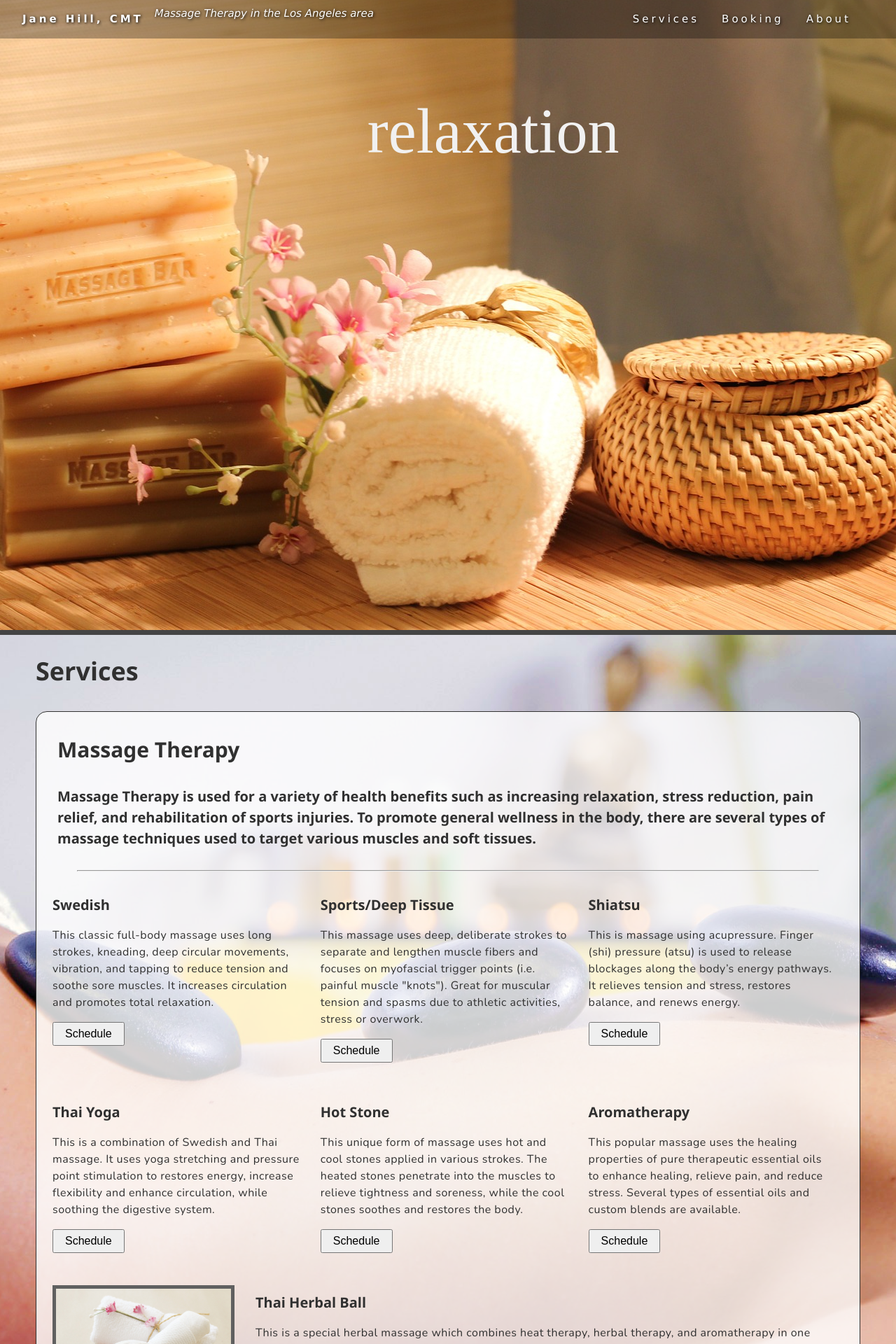
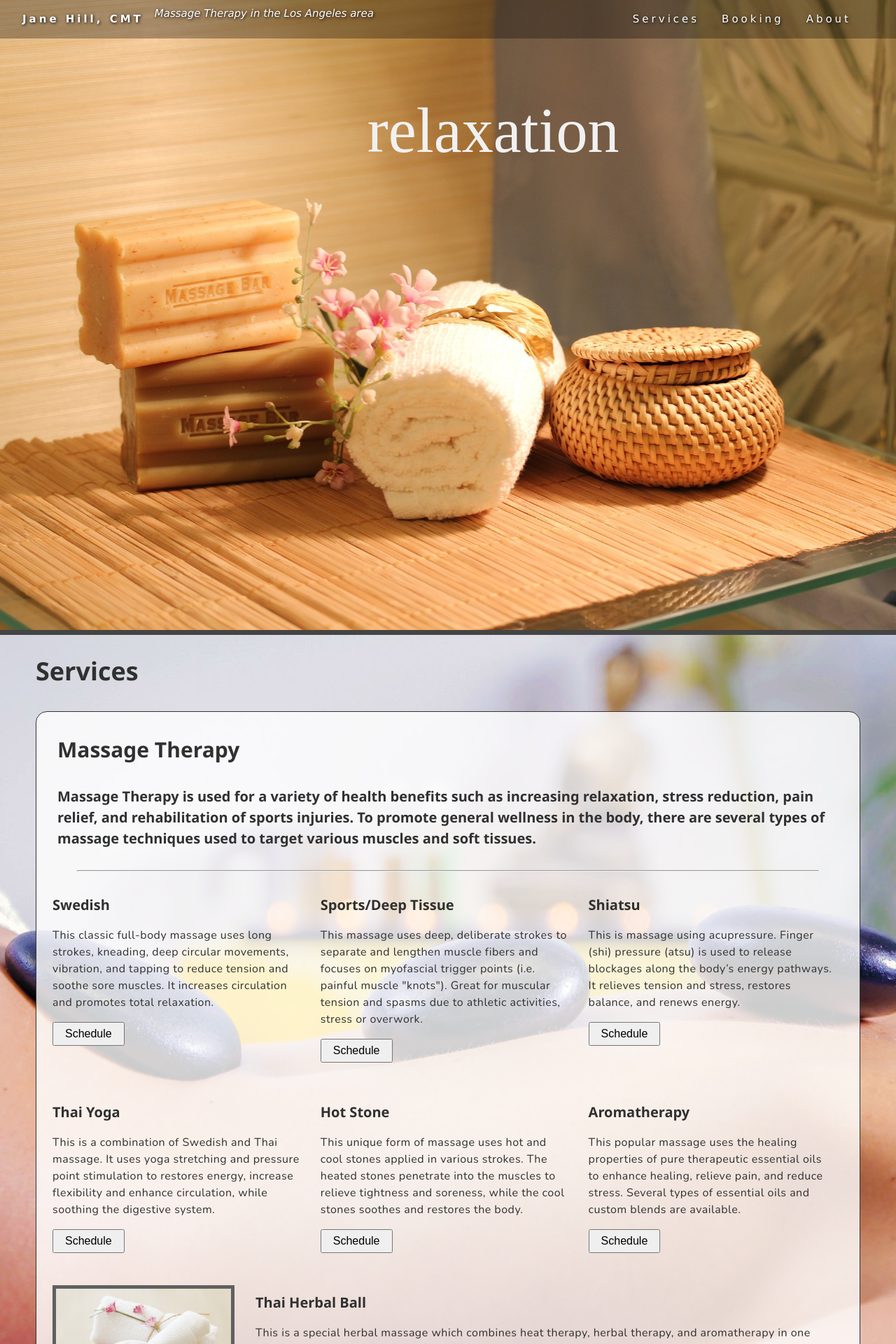
Before and after one commit to nuumu/nuumu.github.io, a Jekyll site: the page website/cmt/index.html, which Jekyll copies as it is, in a window 1280 px wide. Shown: the top 1920 px of the page at 70% size. Built offline with Jekyll 4.4.1, drawn with Linux system fonts in a browser that asks for light colours; some web fonts are replaced.

Commit message:
Add files via upload

```diff
--- a/website/cmt/css/main.css
+++ b/website/cmt/css/main.css
@@ -140,15 +140,10 @@ hr {
   Hero
   ========================================
 */
-.wrapper {
-	width: 100vw;
-	height: 100vh;
-}
+
 #hero-image {
 	background: #FEE5AC url('../images/01.jpg') no-repeat center;
-	width: 100%;
-	height: 100%;
-	padding-top: 1px;
+    background-size: cover;
 }
 #hero-tagline {
 	position: relative;
```
